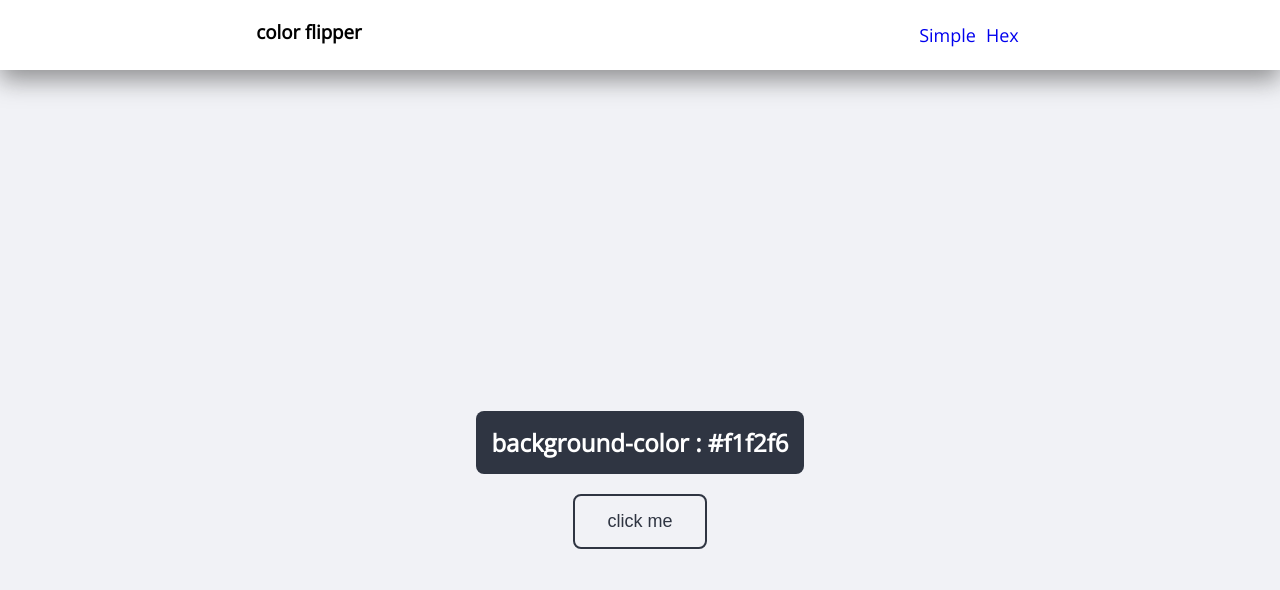
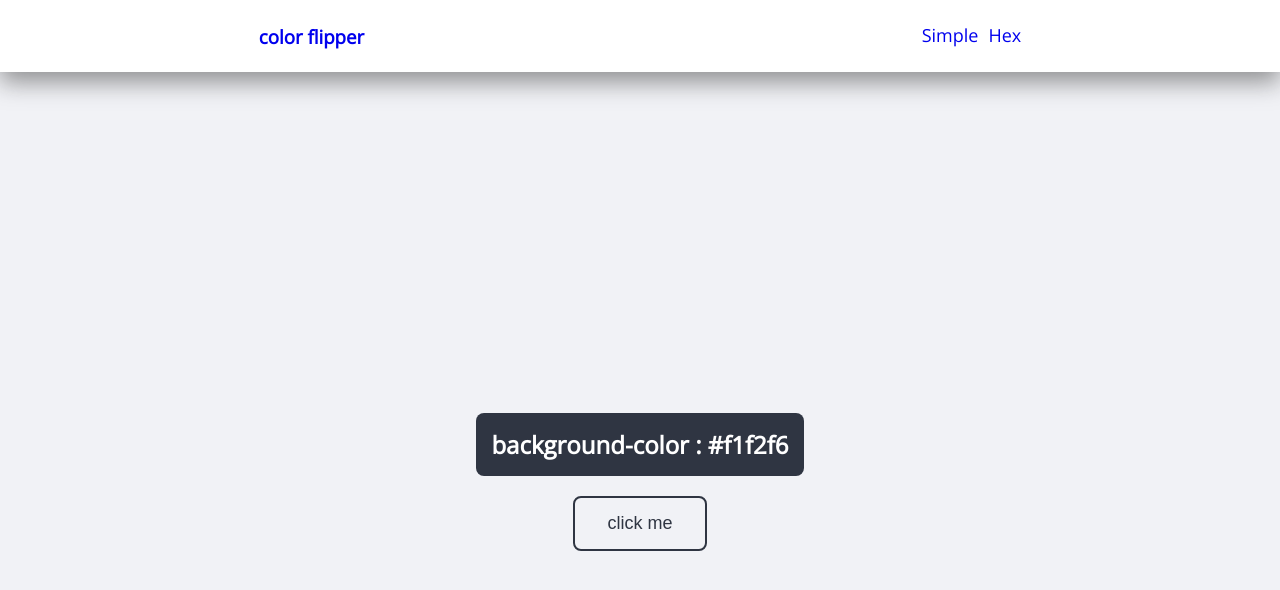
Before and after one commit to mrTibet/color-flip-game, a plain HTML site: page index.html in a window 1280 px wide. Drawn offline with nearby package versions, Linux system fonts and the light colour scheme.

Commit message:
change links color

```diff
--- a/index.html
+++ b/index.html
@@ -12,7 +12,7 @@
 <body>
     <nav>
         <div class="nav-center">
-            <h3>color flipper</h3>
+            <h3><a href="index.html">color flipper</a></h3>
             <ul class="nav-links">
                 <li>
                     <a href="index.html" class="href">Simple</a>
--- a/style.css
+++ b/style.css
@@ -24,6 +24,9 @@ a {
     display: block;
     padding: 5px;
     text-decoration: none;
+}
+a:visited{
+    color: black;
 }
 main {
     height: 100vh;
```
Also changed, not shown: hex.html (+1 -1 lines).
